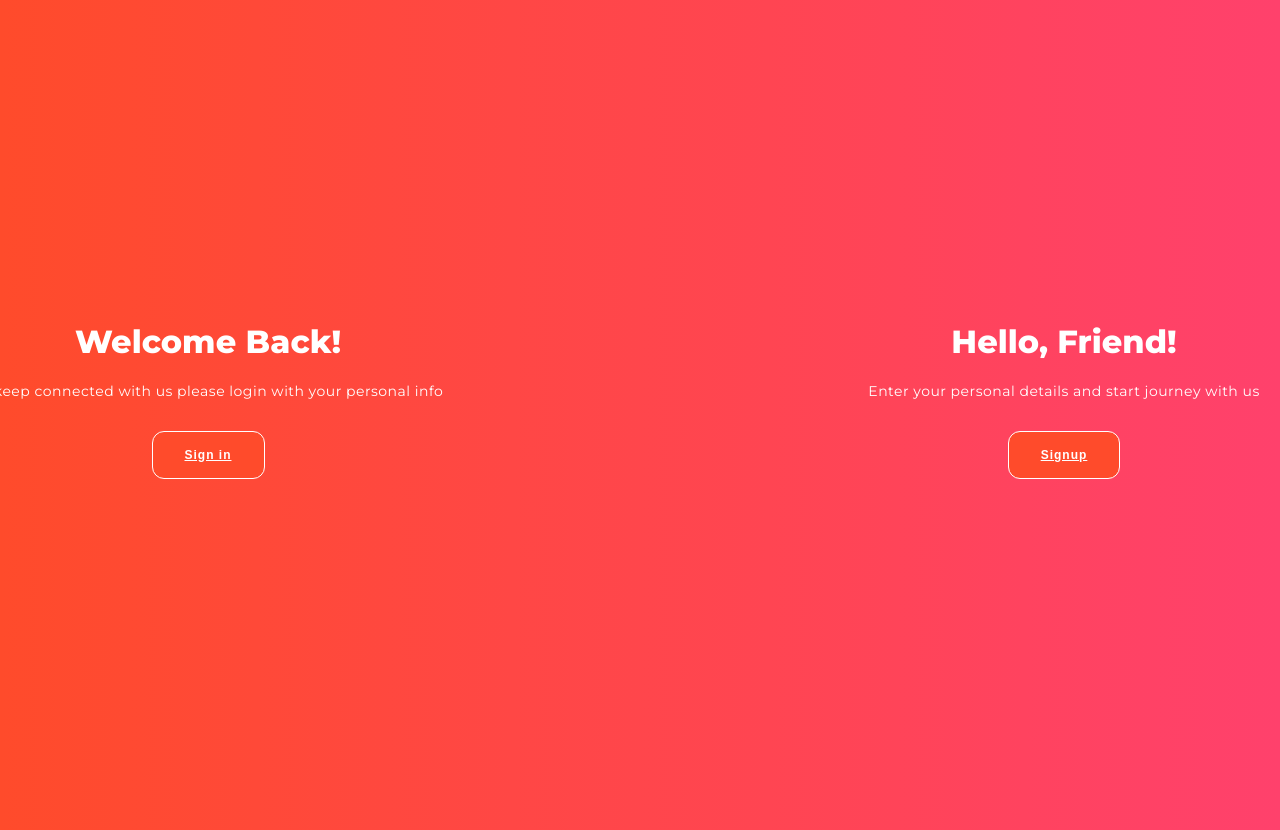
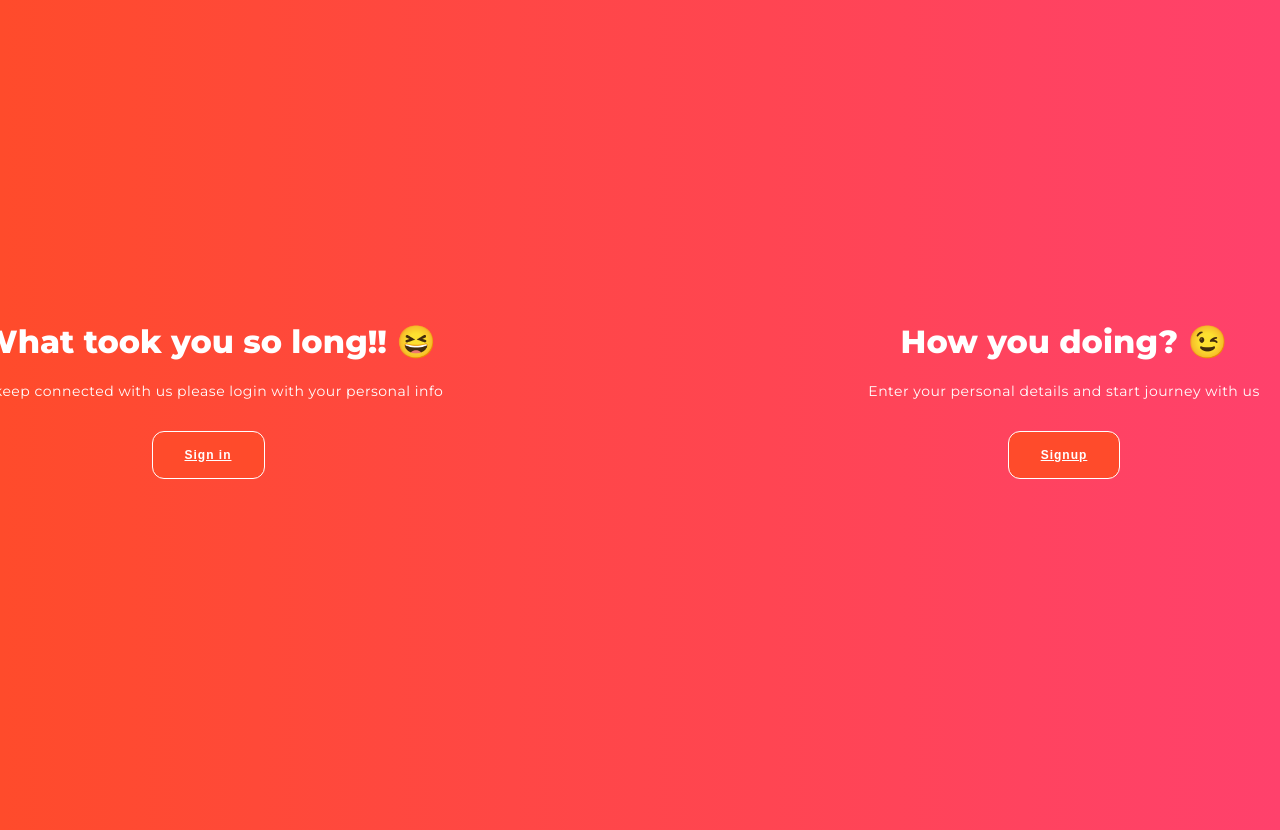
Before and after one commit to Divyaanshmertia/JIET_Divyaansh_MERN, a plain HTML site: page Assignments/Assignments/Assignment-3/Assignment-3.HTML in a window 1280 px wide. Drawn offline with Linux system fonts and the light colour scheme.

Commit message:
29-05-2021

```diff
--- a/Assignments/Assignments/Assignment-3/Assignment-3.HTML
+++ b/Assignments/Assignments/Assignment-3/Assignment-3.HTML
@@ -4,12 +4,12 @@
     </head>
     <body>
         <div class="panel left">
-        <h1>Welcome Back!</h1>
+        <h1>What took you so long!! &#128518;</h1>
 				<p>To keep connected with us please login with your personal info</p>
 				<button class="button" > <a href="./Sign in.HTML" style="color: white;">Sign in </a></button> </div>
 
                 <div class="panel right">
-                    <h1>Hello, Friend!</h1>
+                    <h1>How you doing? &#128521;</h1>
                     <p>Enter your personal details and start journey with us</p>
                     <button class="button" > <a href="./Sign up.HTML" style="color: white;">Signup </a></button> </div>
                 </div>
```
